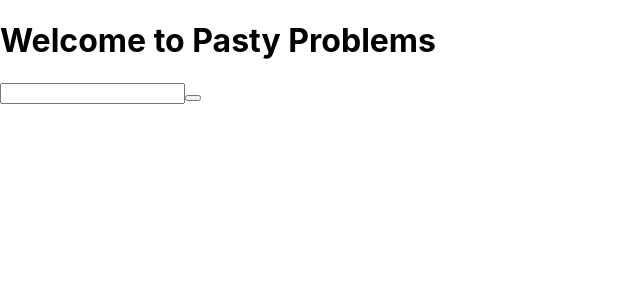
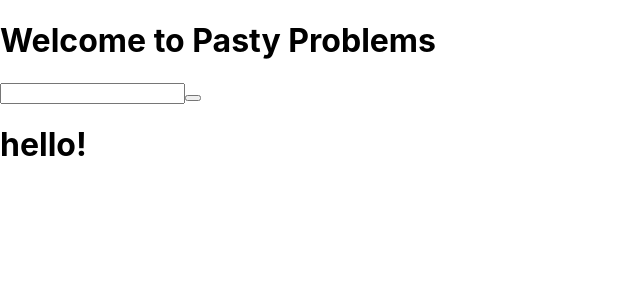
Before and after one commit to mpgasbarro/pasty-problems, a React (Create React App) app: page / in a window 1280 px wide. Shown: the top 300 px of the page, without its empty margins (0-640 px from the left). Built offline with nearby package versions, Linux system fonts and the light colour scheme; no server answers.

Commit message:
changed Userinput component to UvIndex and succesfully passing props to that component for lat and long

```diff
--- a/src/App.js
+++ b/src/App.js
@@ -1,6 +1,6 @@
 import React, { Component } from 'react';
 import Home from './Home/Home';
-import Userinput from './UserInput/Userinput';
+import UvIndex from './UvIndex/UvIndex';
 
 const url =
 	'https://api.openuv.io/api/v1/uv?lat=-33.34&lng=115.342&dt=2018-01-24T10:50:52.283Z';
@@ -42,32 +42,11 @@ class App extends Component {
 			.catch((err) => {
 				console.error(err);
 			});
-
-		// getUvIndex = () => {
-		// 	const longitude = `${this.state.long}`;
-		// 	const latitude = `${this.state.lat}`;
-
-		// 	const url = `https://api.openuv.io/api/v1/uv?lat=-${latitude}&lng=${longitude}&dt=2018-01-24T10:50:52.283Z`;
-
-		// 	fetch(url, {
-		// 		method: 'GET',
-		// 		headers: {
-		// 			'content-type': 'application/json',
-		// 			'x-access-token': `${process.env.REACT_APP_UV_API_KEY}`,
-		// 		},
-		// 	})
-		// 		.then((res) => res.json())
-		// 		.then((res) => {
-		// 			this.setState({ ...this.state, uvIndex: res });
-		// 		})
-		// 		.catch((err) => {
-		// 			console.error(err);
-		// 		});
-		// };
+		// this.handleUv();
 	};
 
 	render() {
-		console.log(this.state);
+		console.log(this.state.long.toString().length);
 		return (
 			<div>
 				<header>
@@ -86,6 +65,9 @@ class App extends Component {
 						<img src={this.state.map} alt='picture of the input location' />
 					)}
 				</div>
+				<div>
+					<UvIndex lat={this.state.lat} long={this.state.long} />
+				</div>
 			</div>
 		);
 	}
--- a/src/UserInput/Userinput.js
+++ /dev/null
@@ -1,33 +0,0 @@
-import React, { Component } from 'react';
-
-class Userinput extends Component {
-	constructor(props) {
-		super(props);
-		this.state = {
-			inputVal: '',
-		};
-		this.onInputChange = this.onInputChange.bind(this);
-		this.handleSubmit = this.handleSubmit.bind(this);
-	}
-
-	// handle input change event
-	onInputChange(e) {
-		this.setState({ ...this.state, inputVal: e.target.value });
-	}
-
-	// handle button click event and pass data in parent
-	handleSubmit() {
-		this.setState({});
-		this.props.handleInput(this.state.inputVal);
-	}
-	render() {
-		return (
-			<div>
-				<input value={this.state.inputVal} onChange={this.onInputChange} />
-				<input type='button' value='Submit' onClick={this.handleSubmit} />
-			</div>
-		);
-	}
-}
-
-export default Userinput;
--- /dev/null
+++ b/src/UvIndex/UvIndex.js
@@ -0,0 +1,21 @@
+import React, { Component } from 'react';
+
+class Userinput extends Component {
+	constructor(props) {
+		super(props);
+		this.state = {
+			inputVal: '',
+		};
+	}
+
+	render() {
+		console.log(this.props.lat);
+		return (
+			<div>
+				<h1> hello! </h1>
+			</div>
+		);
+	}
+}
+
+export default Userinput;
```
Also changed, not shown: src/UvIndex/UvIndex.css (added), 1 other file (tests, documents, lock files or other folders).
